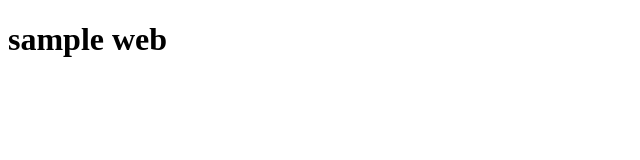
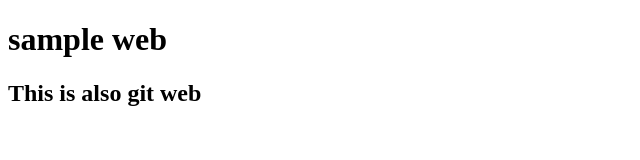
Before and after one commit to SURAJIT12003/Delta_Demo, a plain HTML site: page index.html in a window 1280 px wide. Shown: the whole page, without its empty margins (0-640 px from the left). Drawn offline with Linux system fonts and the light colour scheme.

Commit message:
change in html

```diff
--- a/index.html
+++ b/index.html
@@ -7,5 +7,6 @@
 </head>
 <body>
     <h1>sample web</h1>
+    <h2>This is also git web</h2>
 </body>
 </html>
```
